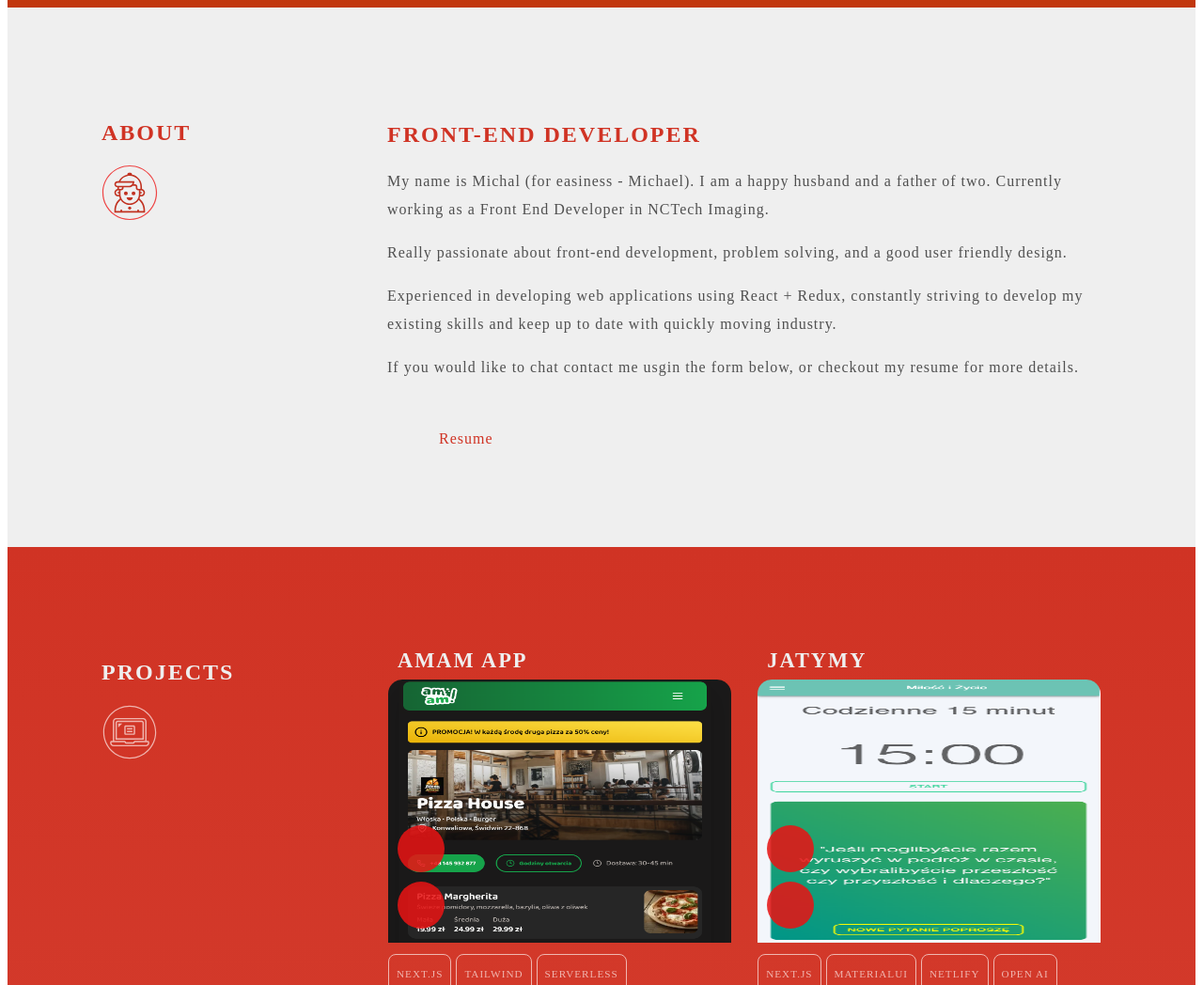
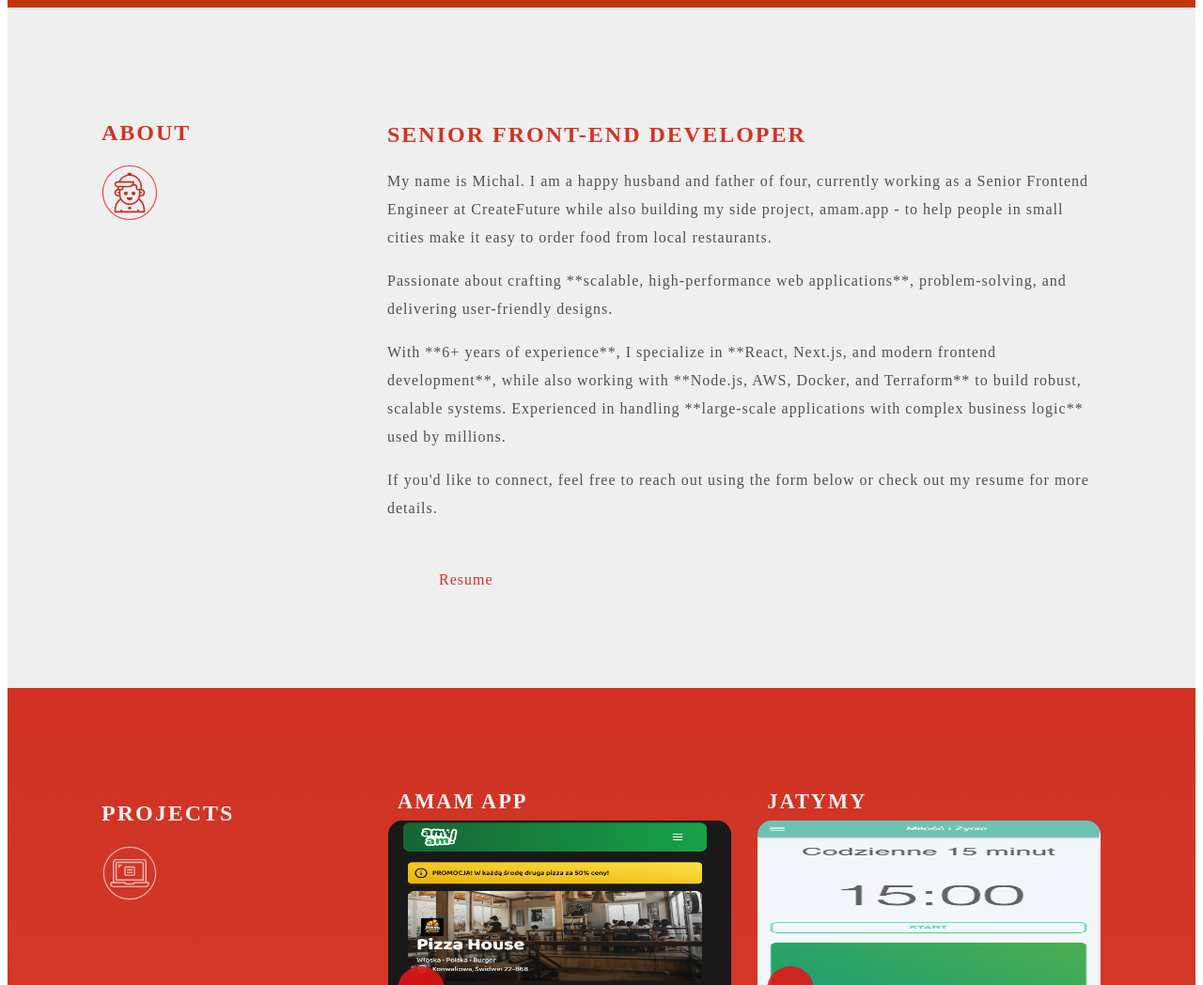
Before and after one commit to zetdotcom/zetdotcom.github.io, a Gatsby site: page / in a window 1280 px wide. Shown: the part 800-1848 px from the top of the page at 94% size. Built offline with nearby package versions, Linux system fonts and the light colour scheme; Gatsby itself is replaced by a stand-in of ours; some icons are missing.

Commit message:
description update and cv

```diff
--- a/src/components/About.js
+++ b/src/components/About.js
@@ -6,21 +6,29 @@
     <div className="info">
       <div className="aboutMe">
         <div>
-          <h2>Front-End Developer</h2>
+          <h2>Senior Front-End Developer</h2>
           <p>
-            My name is Michal (for easiness - Michael). I am a happy husband and a father of two. Currently working as a
-            Front End Developer in NCTech Imaging.
-          </p>
-          <p>Really passionate about front-end development, problem solving, and a good user friendly design.</p>
-          <p>
-            Experienced in developing web applications using React + Redux, constantly striving to develop my existing skills and keep up to date with quickly moving industry.
-            {/* Focusing on front end development technologies, feeling confident with html, css and javascript, now on
-            route to master React, Redux, testing and all other associated technologies. */}
+            My name is Michal. I am a happy husband and father of four,
+            currently working as a Senior Frontend Engineer at CreateFuture
+            while also building my side project, amam.app - to help people in
+            small cities make it easy to order food from local restaurants.
           </p>
           <p>
-            If you would like to chat contact me usgin the form below, or checkout my resume for more details.
+            Passionate about crafting **scalable, high-performance web
+            applications**, problem-solving, and delivering user-friendly
+            designs.
           </p>
-
+          <p>
+            With **6+ years of experience**, I specialize in **React, Next.js, and
+            modern frontend development**, while also working with **Node.js,
+            AWS, Docker, and Terraform** to build robust, scalable systems.
+            Experienced in handling **large-scale applications with complex
+            business logic** used by millions.
+          </p>
+          <p>
+            If you'd like to connect, feel free to reach out using the form
+            below or check out my resume for more details.
+          </p>
         </div>
       </div>
       <a href={resume} target="blank">
--- a/src/pages/index.js
+++ b/src/pages/index.js
@@ -15,7 +15,7 @@
 import icon_skills from '../Icons/icon_skills.svg';
 import icon_education from '../Icons/icon_education.svg';
 import icon_contact from '../Icons/icon_contact.svg';
-import resume from '../data/MZ_CV.pdf';
+import resume from '../data/MZ_CV_senior.pdf';
 
 
 
```
Also changed, not shown: 1 other file.
